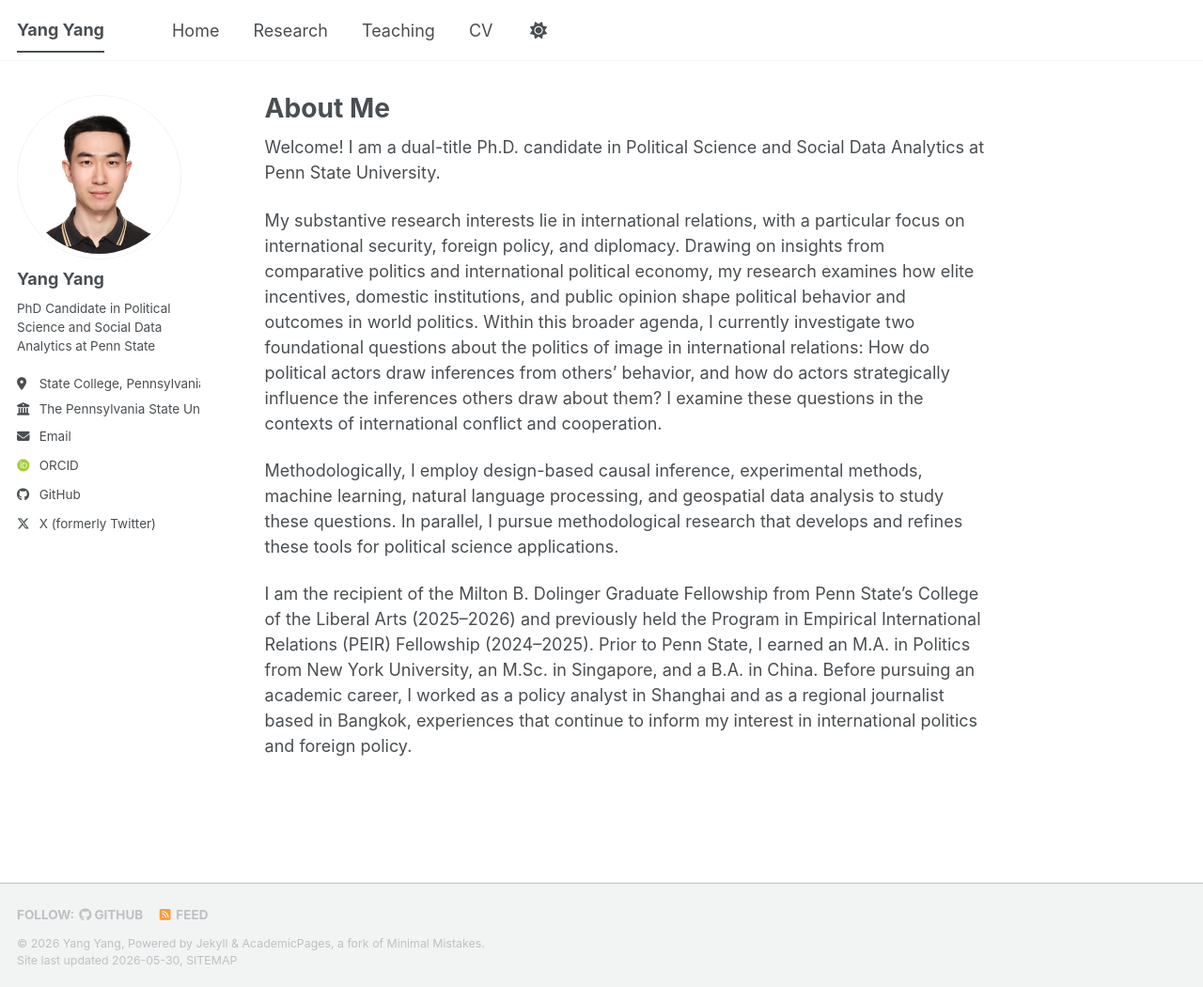
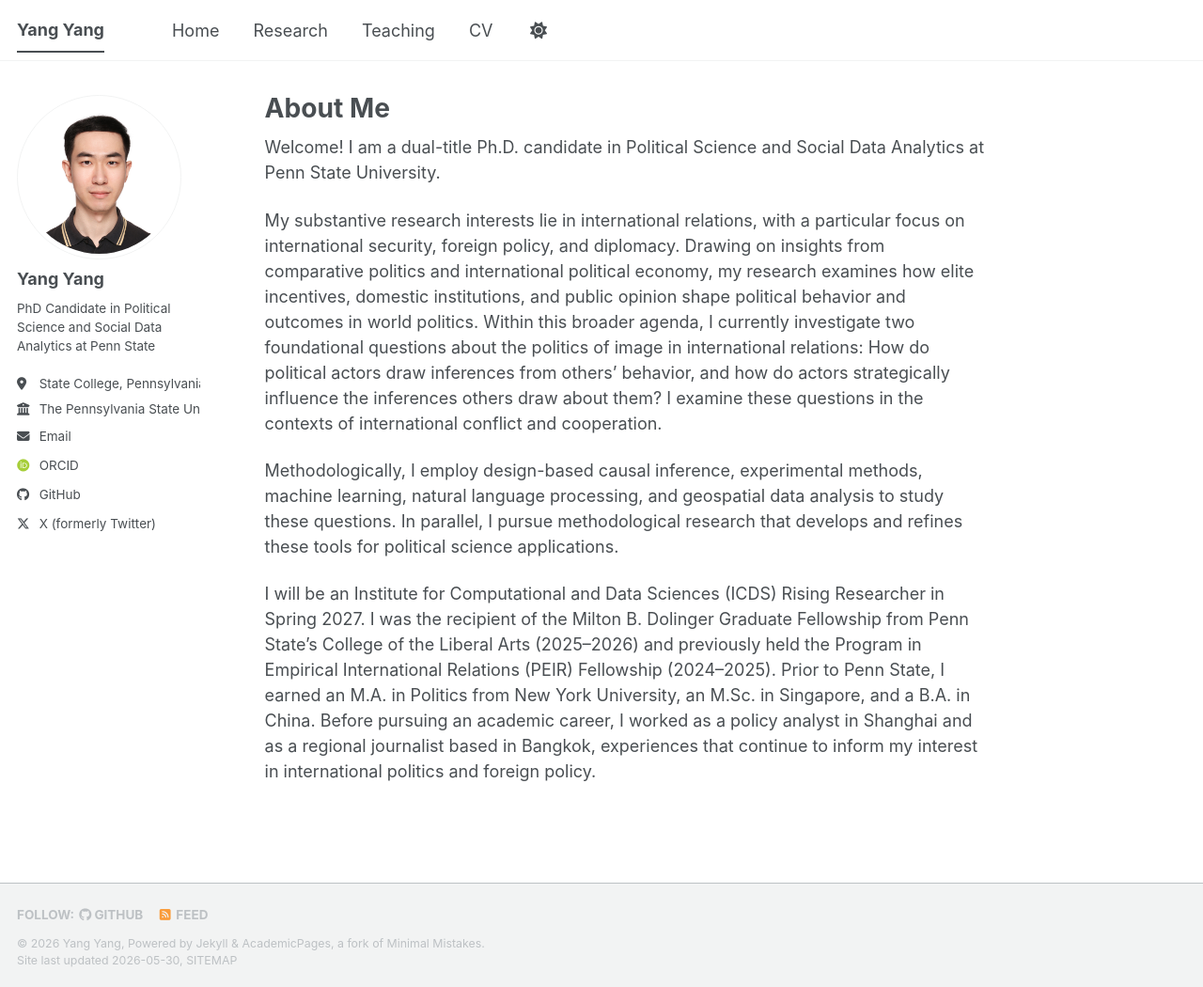
Before and after one commit to yang-yang-ir/yang-yang-ir.github.io, a Jekyll site: the page built from _pages/about.md, in a window 1280 px wide and 1050 px high. Shown: the whole window at 94% size. Built offline with Jekyll 4.4.1, drawn with Linux system fonts in a browser that asks for light colours; some web fonts are replaced; a script bundle is joined from its source files by our own code; library files that are not in the unit come from our copies.

Commit message:
Update about.md

```diff
--- a/_pages/about.md
+++ b/_pages/about.md
@@ -13,4 +13,4 @@ My substantive research interests lie in international relations, with a particu
 
 Methodologically, I employ design-based causal inference, experimental methods, machine learning, natural language processing, and geospatial data analysis to study these questions. In parallel, I pursue methodological research that develops and refines these tools for political science applications.
 
-I am the recipient of the Milton B. Dolinger Graduate Fellowship from Penn State's College of the Liberal Arts (2025–2026) and previously held the Program in Empirical International Relations (PEIR) Fellowship (2024–2025). Prior to Penn State, I earned an M.A. in Politics from New York University, an M.Sc. in Singapore, and a B.A. in China. Before pursuing an academic career, I worked as a policy analyst in Shanghai and as a regional journalist based in Bangkok, experiences that continue to inform my interest in international politics and foreign policy.
+I will be an Institute for Computational and Data Sciences (ICDS) Rising Researcher in Spring 2027. I was the recipient of the Milton B. Dolinger Graduate Fellowship from Penn State's College of the Liberal Arts (2025–2026) and previously held the Program in Empirical International Relations (PEIR) Fellowship (2024–2025). Prior to Penn State, I earned an M.A. in Politics from New York University, an M.Sc. in Singapore, and a B.A. in China. Before pursuing an academic career, I worked as a policy analyst in Shanghai and as a regional journalist based in Bangkok, experiences that continue to inform my interest in international politics and foreign policy.
```
